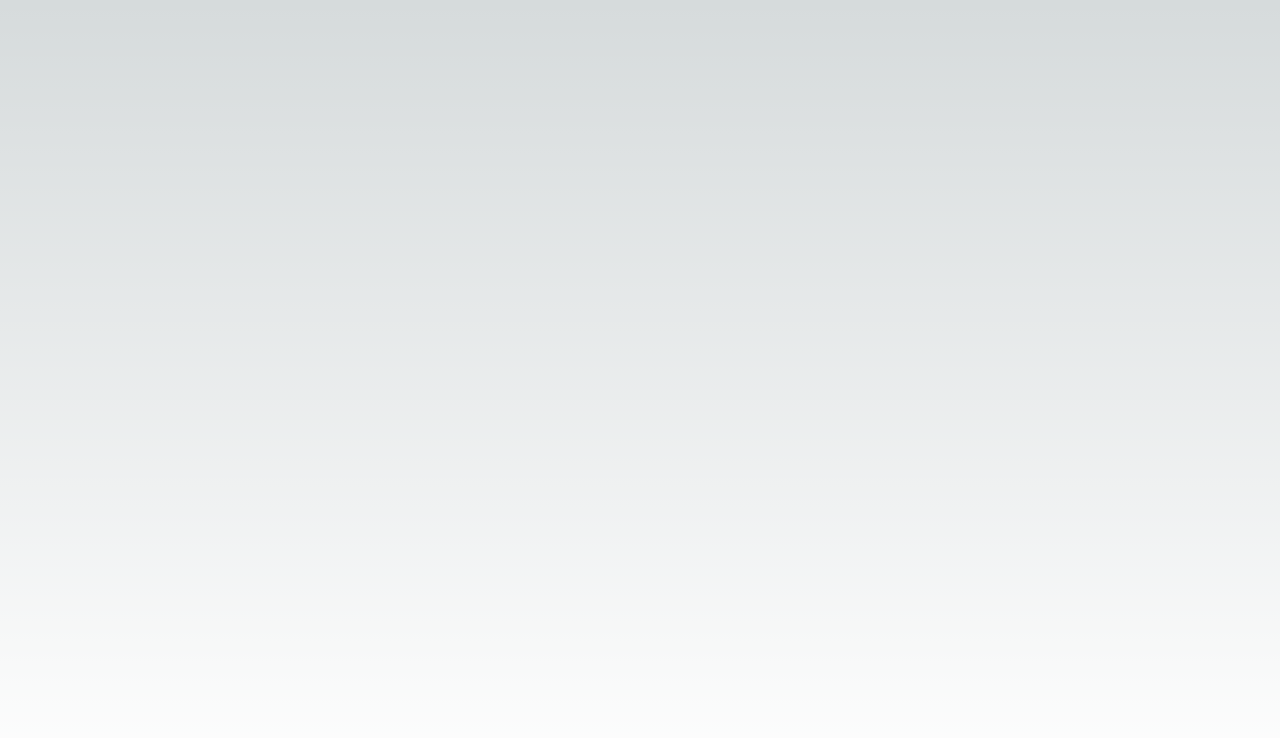
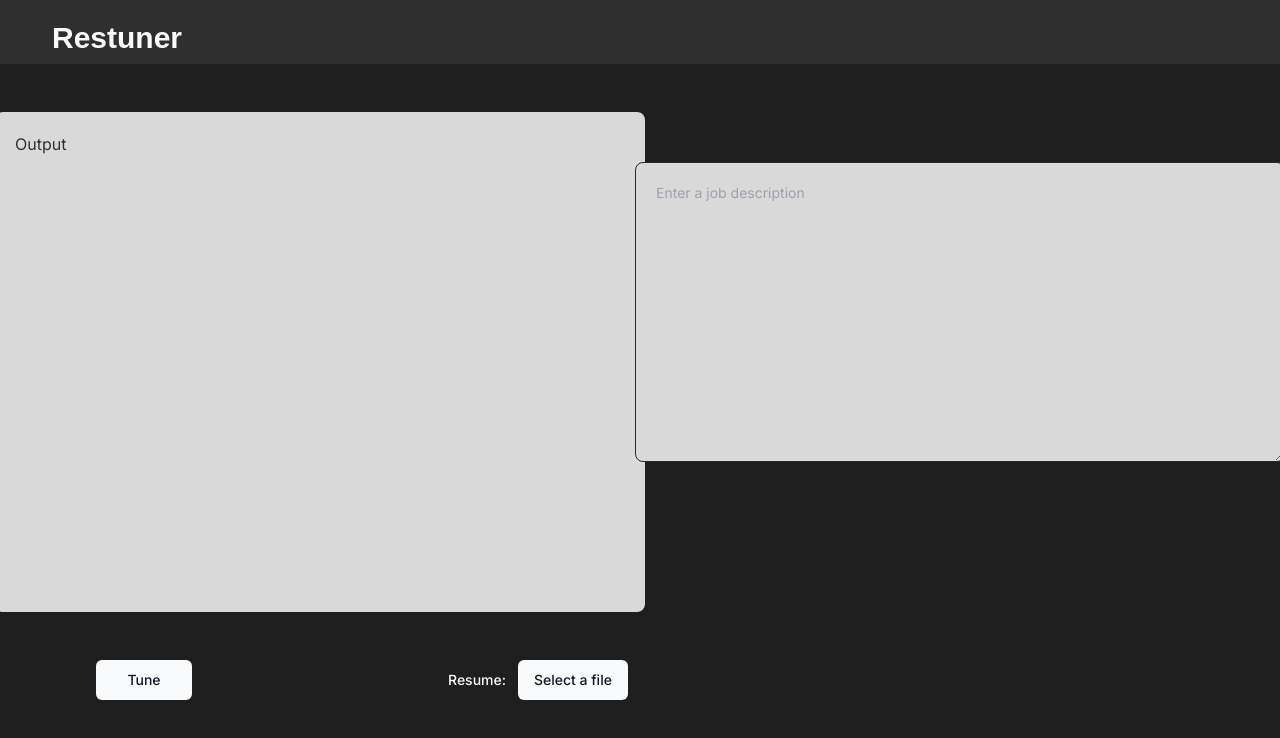
Before and after one commit to rishit-singh/Restuner-Client, a Next.js app: page / in a window 1280 px wide. Shown: the top 738 px of the page. Built offline with nearby package versions, Linux system fonts and the light colour scheme.

Commit message:
Added basic UI

```diff
--- /dev/null
+++ b/src/app/Navbar.tsx
@@ -0,0 +1,10 @@
+export default function Navbar({} : {})
+{
+    return (<>
+        <div className="flex flex-row bg-[#2F2F2F]">
+            <div className="ml-8 font-raleway text-3xl font-bold p-5">
+                Restuner
+            </div>
+        </div>
+    </>);
+}
--- /dev/null
+++ b/src/app/Tuner.tsx
@@ -0,0 +1,29 @@
+import { Button } from "@/components/ui/button";
+import { Label } from "@/components/ui/label";
+import { Textarea } from "@/components/ui/textarea"
+
+export default function Tuner()
+{
+    return (<>
+        <div className="grid grid-cols-2">
+            <div className="flex flex-col items-center p-12">
+                <div className="h-[500px] w-[650px] bg-[#D9D9D9] rounded-lg p-5 text-[#303030]">
+                    Output
+                </div>
+                <div className="grid grid-cols-2 p-12 gap-64">
+                    <Button>
+                        Tune
+                    </Button>
+
+                    <div className="flex flex-row gap-3 items-center">
+                        <Label htmlFor="resume">Resume: </Label>
+                        <Button>Select a file</Button>
+                    </div>
+                </div>
+            </div>
+            <div className="flex flex-col items-center p-12">
+                <Textarea placeholder={"Enter a job description"} className="mt-[50px] h-[300px] w-[650px] bg-[#D9D9D9] rounded-lg p-5 text-[#303030]"/>
+            </div>
+        </div>
+    </>);
+}
--- a/src/app/globals.css
+++ b/src/app/globals.css
@@ -2,32 +2,47 @@
 @tailwind components;
 @tailwind utilities;
 
-:root {
-  --foreground-rgb: 0, 0, 0;
-  --background-start-rgb: 214, 219, 220;
-  --background-end-rgb: 255, 255, 255;
-}
+@import url('https://fonts.googleapis.com/css2?family=Raleway:ital,wght@0,100..900;1,100..900&display=swap');
 
-@media (prefers-color-scheme: dark) {
+@layer base {
   :root {
-    --foreground-rgb: 255, 255, 255;
-    --background-start-rgb: 0, 0, 0;
-    --background-end-rgb: 0, 0, 0;
+    --background: 224 71.4% 4.1%;
+    --foreground: 210 20% 98%;
+
+    --card: 224 71.4% 4.1%;
+    --card-foreground: 210 20% 98%;
+
+    --popover: 224 71.4% 4.1%;
+    --popover-foreground: 210 20% 98%;
+
+    --primary: 210 20% 98%;
+    --primary-foreground: 220.9 39.3% 11%;
+
+    --secondary: 215 27.9% 16.9%;
+    --secondary-foreground: 210 20% 98%;
+
+    --muted: 215 27.9% 16.9%;
+    --muted-foreground: 217.9 10.6% 64.9%;
+
+    --accent: 215 27.9% 16.9%;
+    --accent-foreground: 210 20% 98%;
+
+    --destructive: 0 62.8% 30.6%;
+    --destructive-foreground: 210 20% 98%;
+
+    --border: 215 27.9% 16.9%;
+    --input: 215 27.9% 16.9%;
+    --ring: 216 12.2% 83.9%;
+
+    --radius: 0.5rem;
   }
 }
 
-body {
-  color: rgb(var(--foreground-rgb));
-  background: linear-gradient(
-      to bottom,
-      transparent,
-      rgb(var(--background-end-rgb))
-    )
-    rgb(var(--background-start-rgb));
-}
-
-@layer utilities {
-  .text-balance {
-    text-wrap: balance;
+@layer base {
+  * {
+    @apply border-border;
+  }
+  body {
+    @apply bg-background text-foreground;
   }
 }
--- a/src/app/layout.tsx
+++ b/src/app/layout.tsx
@@ -5,8 +5,8 @@ import "./globals.css";
 const inter = Inter({ subsets: ["latin"] });
 
 export const metadata: Metadata = {
-  title: "Create Next App",
-  description: "Generated by create next app",
+  title: "Restuner",
+  description: "App to tune resumes to match specific job descriptions.",
 };
 
 export default function RootLayout({
@@ -16,7 +16,7 @@ export default function RootLayout({
 }>) {
   return (
     <html lang="en">
-      <body className={inter.className}>{children}</body>
+      <body className={`${inter.className} bg-[#201F1F]`}>{children}</body>
     </html>
   );
 }
--- a/src/app/page.tsx
+++ b/src/app/page.tsx
@@ -1,8 +1,13 @@
+import { Textarea } from "@/components/ui/textarea";
 import Image from "next/image";
+import Navbar from "./Navbar";
+import Tuner from "./Tuner";
 
 export default function Home() {
   return (
-    <main className="flex min-h-screen flex-col items-center justify-between p-24">
+    <main className="grid grid-rows-[8vh_1fr] w-100 h-[100vh]">
+      <Navbar/>
+      <Tuner/>
     </main>
   );
 }
--- /dev/null
+++ b/src/components/ui/button.tsx
@@ -0,0 +1,56 @@
+import * as React from "react"
+import { Slot } from "@radix-ui/react-slot"
+import { cva, type VariantProps } from "class-variance-authority"
+
+import { cn } from "@/lib/utils"
+
+const buttonVariants = cva(
+  "inline-flex items-center justify-center whitespace-nowrap rounded-md text-sm font-medium ring-offset-background transition-colors focus-visible:outline-none focus-visible:ring-2 focus-visible:ring-ring focus-visible:ring-offset-2 disabled:pointer-events-none disabled:opacity-50",
+  {
+    variants: {
+      variant: {
+        default: "bg-primary text-primary-foreground hover:bg-primary/90",
+        destructive:
+          "bg-destructive text-destructive-foreground hover:bg-destructive/90",
+        outline:
+          "border border-input bg-background hover:bg-accent hover:text-accent-foreground",
+        secondary:
+          "bg-secondary text-secondary-foreground hover:bg-secondary/80",
+        ghost: "hover:bg-accent hover:text-accent-foreground",
+        link: "text-primary underline-offset-4 hover:underline",
+      },
+      size: {
+        default: "h-10 px-4 py-2",
+        sm: "h-9 rounded-md px-3",
+        lg: "h-11 rounded-md px-8",
+        icon: "h-10 w-10",
+      },
+    },
+    defaultVariants: {
+      variant: "default",
+      size: "default",
+    },
+  }
+)
+
+export interface ButtonProps
+  extends React.ButtonHTMLAttributes<HTMLButtonElement>,
+    VariantProps<typeof buttonVariants> {
+  asChild?: boolean
+}
+
+const Button = React.forwardRef<HTMLButtonElement, ButtonProps>(
+  ({ className, variant, size, asChild = false, ...props }, ref) => {
+    const Comp = asChild ? Slot : "button"
+    return (
+      <Comp
+        className={cn(buttonVariants({ variant, size, className }))}
+        ref={ref}
+        {...props}
+      />
+    )
+  }
+)
+Button.displayName = "Button"
+
+export { Button, buttonVariants }
--- /dev/null
+++ b/src/components/ui/label.tsx
@@ -0,0 +1,26 @@
+"use client"
+
+import * as React from "react"
+import * as LabelPrimitive from "@radix-ui/react-label"
+import { cva, type VariantProps } from "class-variance-authority"
+
+import { cn } from "@/lib/utils"
+
+const labelVariants = cva(
+  "text-sm font-medium leading-none peer-disabled:cursor-not-allowed peer-disabled:opacity-70"
+)
+
+const Label = React.forwardRef<
+  React.ElementRef<typeof LabelPrimitive.Root>,
+  React.ComponentPropsWithoutRef<typeof LabelPrimitive.Root> &
+    VariantProps<typeof labelVariants>
+>(({ className, ...props }, ref) => (
+  <LabelPrimitive.Root
+    ref={ref}
+    className={cn(labelVariants(), className)}
+    {...props}
+  />
+))
+Label.displayName = LabelPrimitive.Root.displayName
+
+export { Label }
--- /dev/null
+++ b/src/components/ui/textarea.tsx
@@ -0,0 +1,24 @@
+import * as React from "react"
+
+import { cn } from "@/lib/utils"
+
+export interface TextareaProps
+  extends React.TextareaHTMLAttributes<HTMLTextAreaElement> {}
+
+const Textarea = React.forwardRef<HTMLTextAreaElement, TextareaProps>(
+  ({ className, ...props }, ref) => {
+    return (
+      <textarea
+        className={cn(
+          "flex min-h-[80px] w-full rounded-md border border-input bg-background px-3 py-2 text-sm ring-offset-background placeholder:text-muted-foreground focus-visible:outline-none focus-visible:ring-2 focus-visible:ring-ring focus-visible:ring-offset-2 disabled:cursor-not-allowed disabled:opacity-50",
+          className
+        )}
+        ref={ref}
+        {...props}
+      />
+    )
+  }
+)
+Textarea.displayName = "Textarea"
+
+export { Textarea }
--- /dev/null
+++ b/src/lib/utils.ts
@@ -0,0 +1,6 @@
+import { type ClassValue, clsx } from "clsx"
+import { twMerge } from "tailwind-merge"
+
+export function cn(...inputs: ClassValue[]) {
+  return twMerge(clsx(inputs))
+}
--- a/tailwind.config.ts
+++ b/tailwind.config.ts
@@ -1,20 +1,83 @@
-import type { Config } from "tailwindcss";
+import type { Config } from "tailwindcss"
 
-const config: Config = {
+const config = {
+  darkMode: ["class"],
   content: [
-    "./src/pages/**/*.{js,ts,jsx,tsx,mdx}",
-    "./src/components/**/*.{js,ts,jsx,tsx,mdx}",
-    "./src/app/**/*.{js,ts,jsx,tsx,mdx}",
-  ],
+    './pages/**/*.{ts,tsx}',
+    './components/**/*.{ts,tsx}',
+    './app/**/*.{ts,tsx}',
+    './src/**/*.{ts,tsx}',
+	],
+  prefix: "",
   theme: {
-    extend: {
-      backgroundImage: {
-        "gradient-radial": "radial-gradient(var(--tw-gradient-stops))",
-        "gradient-conic":
-          "conic-gradient(from 180deg at 50% 50%, var(--tw-gradient-stops))",
+    container: {
+      center: true,
+      padding: "2rem",
+      screens: {
+        "2xl": "1400px",
       },
     },
+    extend: {
+      colors: {
+        border: "hsl(var(--border))",
+        input: "hsl(var(--input))",
+        ring: "hsl(var(--ring))",
+        background: "hsl(var(--background))",
+        foreground: "hsl(var(--foreground))",
+        primary: {
+          DEFAULT: "hsl(var(--primary))",
+          foreground: "hsl(var(--primary-foreground))",
+        },
+        secondary: {
+          DEFAULT: "hsl(var(--secondary))",
+          foreground: "hsl(var(--secondary-foreground))",
+        },
+        destructive: {
+          DEFAULT: "hsl(var(--destructive))",
+          foreground: "hsl(var(--destructive-foreground))",
+        },
+        muted: {
+          DEFAULT: "hsl(var(--muted))",
+          foreground: "hsl(var(--muted-foreground))",
+        },
+        accent: {
+          DEFAULT: "hsl(var(--accent))",
+          foreground: "hsl(var(--accent-foreground))",
+        },
+        popover: {
+          DEFAULT: "hsl(var(--popover))",
+          foreground: "hsl(var(--popover-foreground))",
+        },
+        card: {
+          DEFAULT: "hsl(var(--card))",
+          foreground: "hsl(var(--card-foreground))",
+        },
+      },
+      borderRadius: {
+        lg: "var(--radius)",
+        md: "calc(var(--radius) - 2px)",
+        sm: "calc(var(--radius) - 4px)",
+      },
+      keyframes: {
+        "accordion-down": {
+          from: { height: "0" },
+          to: { height: "var(--radix-accordion-content-height)" },
+        },
+        "accordion-up": {
+          from: { height: "var(--radix-accordion-content-height)" },
+          to: { height: "0" },
+        },
+      },
+      animation: {
+        "accordion-down": "accordion-down 0.2s ease-out",
+        "accordion-up": "accordion-up 0.2s ease-out",
+      },
+      fontFamily: {
+        "raleway": ["Raleway", "sans-serif"]
+      }
+    },
   },
-  plugins: [],
-};
-export default config;
+  plugins: [require("tailwindcss-animate")],
+} satisfies Config
+
+export default config
```
Also changed, not shown: package.json (+11 -4 lines), components.json (added), 1 other file (tests, documents, lock files or other folders).
